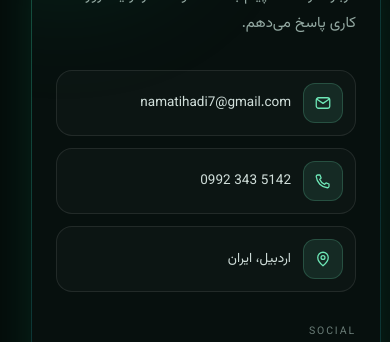
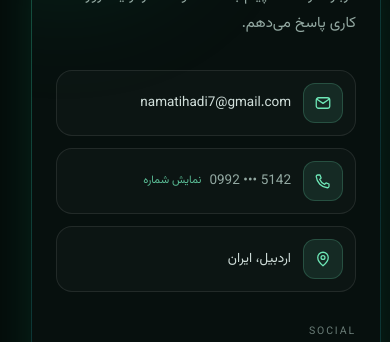
Before and after one commit to hadinmt85/hadi-portfolio, a Next.js app: page / in a window 390 px wide. Shown: the part 6286-6628 px from the top of the page. Built offline with nearby package versions, Linux system fonts and the light colour scheme.

Commit message:
Mask phone number behind a reveal button and fix license market name

```diff
--- a/src/components/contact.tsx
+++ b/src/components/contact.tsx
@@ -1,6 +1,6 @@
 "use client";
 
-import { useState } from "react";
+import { Fragment, useState } from "react";
 import { useLanguage } from "@/components/language-provider";
 import { Reveal } from "@/components/reveal";
 import { SectionHeading } from "@/components/section-heading";
@@ -13,6 +13,42 @@ const socialIcons = {
   telegram: Telegram,
   mail: Mail,
 };
+
+function PhoneRow({ phone, showLabel }: { phone: string; showLabel: string }) {
+  const [visible, setVisible] = useState(false);
+  const digits = phone.replace(/\D/g, "");
+  const masked = `${digits.slice(0, 4)} ••• ${digits.slice(-4)}`;
+
+  return (
+    <div className="flex items-center gap-3 rounded-2xl border border-line bg-surface p-3 transition-colors hover:border-accent/30 hover:bg-accent/[0.05]">
+      <span className="grid h-10 w-10 shrink-0 place-items-center rounded-xl border border-accent/20 bg-accent/10 text-accent">
+        <Phone className="h-[18px] w-[18px]" />
+      </span>
+      <span className="min-w-0">
+        {visible ? (
+          <a
+            href={`tel:${digits}`}
+            dir="ltr"
+            className="block truncate text-[13.5px] text-ink/90 transition-colors hover:text-accent"
+          >
+            {phone}
+          </a>
+        ) : (
+          <button
+            type="button"
+            onClick={() => setVisible(true)}
+            className="group flex items-center gap-2 text-[13.5px] text-muted transition-colors hover:text-accent"
+          >
+            <span dir="ltr" className="tabular-nums">
+              {masked}
+            </span>
+            <span className="text-[11px] text-accent/80 underline-offset-2 group-hover:underline">{showLabel}</span>
+          </button>
+        )}
+      </span>
+    </div>
+  );
+}
 
 function SocialLink({ social }: { social: Social }) {
   const Icon = socialIcons[social.icon];
@@ -52,13 +88,6 @@ export function Contact() {
 
   const rows = [
     { icon: Mail, label: contact.email, href: `mailto:${contact.email}`, value: contact.email, ltr: true },
-    {
-      icon: Phone,
-      label: contact.phone,
-      href: `tel:${contact.phone.replace(/\s/g, "")}`,
-      value: contact.phone,
-      ltr: true,
-    },
     { icon: MapPin, label: contact.location, href: undefined, value: contact.location, ltr: false },
   ];
 
@@ -77,7 +106,7 @@ export function Contact() {
                   <SectionHeading kicker={contact.kicker} title={contact.title} desc={contact.desc} />
 
                   <div className="mt-8 space-y-3">
-                    {rows.map((row) => {
+                    {rows.map((row, index) => {
                       const Icon = row.icon;
                       const content = (
                         <>
@@ -92,21 +121,24 @@ export function Contact() {
                         </>
                       );
 
-                      return row.href ? (
+                      const item = row.href ? (
                         <a
-                          key={row.label}
                           href={row.href}
                           className="flex items-center gap-3 rounded-2xl border border-line bg-surface p-3 transition-colors hover:border-accent/30 hover:bg-accent/[0.05]"
                         >
                           {content}
                         </a>
                       ) : (
-                        <div
-                          key={row.label}
-                          className="flex items-center gap-3 rounded-2xl border border-line bg-surface p-3"
-                        >
+                        <div className="flex items-center gap-3 rounded-2xl border border-line bg-surface p-3">
                           {content}
                         </div>
+                      );
+
+                      return (
+                        <Fragment key={row.label}>
+                          {item}
+                          {index === 0 && <PhoneRow phone={contact.phone} showLabel={contact.showPhone} />}
+                        </Fragment>
                       );
                     })}
                   </div>
--- a/src/content/site.ts
+++ b/src/content/site.ts
@@ -61,6 +61,7 @@ export type SiteContent = {
     desc: string;
     email: string;
     phone: string;
+    showPhone: string;
     location: string;
     form: {
       name: string;
@@ -198,7 +199,7 @@ export const site: Record<Lang, SiteContent> = {
           accent: "#a7f3d0",
         },
         {
-          title: "لندینگ لیسانس‌مارکت",
+          title: "لندینگ لایسنس‌مارکت",
           blurb: "صفحهٔ فرود فروش لایسنس و خدمات نرم‌افزاری با بخش‌های هیرو، پیشنهادها، دسته‌بندی محصولات، وبلاگ و فرم ورود؛ ساخته‌شده با shadcn/ui.",
           tags: ["Next.js", "TypeScript", "shadcn/ui", "Embla"],
           year: "۱۴۰۵",
@@ -223,6 +224,7 @@ export const site: Record<Lang, SiteContent> = {
       desc: "برای همکاری، مشاوره یا حتی یک گفت‌وگوی کوتاه دربارهٔ فرانت‌اند پیام بده. معمولاً کمتر از یک روز کاری پاسخ می‌دهم.",
       email: EMAIL,
       phone: PHONE,
+      showPhone: "نمایش شماره",
       location: "اردبیل، ایران",
       form: {
         name: "نام",
@@ -370,6 +372,7 @@ export const site: Record<Lang, SiteContent> = {
       desc: "Drop me a line about a project, a collaboration, or just to talk front-end. I usually reply within one business day.",
       email: EMAIL,
       phone: PHONE,
+      showPhone: "Show number",
       location: "Ardabil, Iran",
       form: {
         name: "Name",
```
